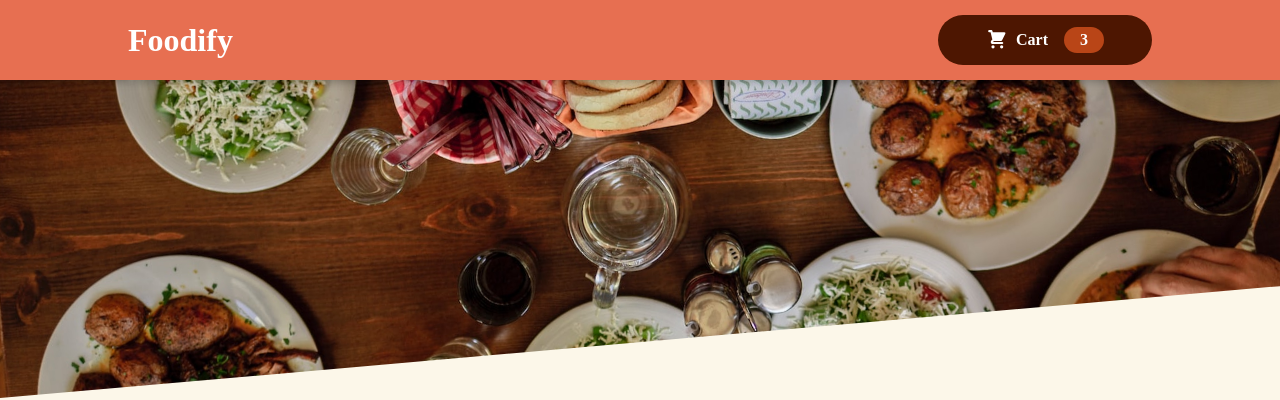
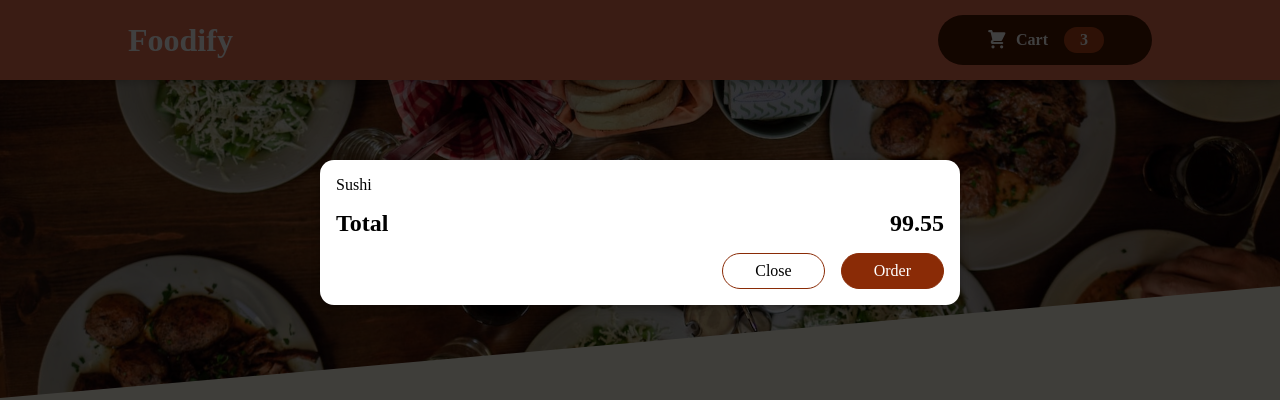
Before and after one commit to abanoubMokhles/food-order-app, a React (Create React App) app: page / in a window 1280 px wide. Shown: the top 400 px of the page. Built offline with nearby package versions, Linux system fonts and the light colour scheme; a web font is replaced by a local one.

Commit message:
add cart and modal components

```diff
--- a/src/App.js
+++ b/src/App.js
@@ -1,11 +1,13 @@
 import React, { Fragment } from "react";
 import Header from "./components/Layout/Header";
 import Meals from "./components/Meals/Meals";
+import Cart from "./components/Cart/Cart";
 
 function App() {
   return (
     <Fragment>
-      <Header></Header>
+      <Cart />
+      <Header />
       <main role="main">
         <Meals />
       </main>
--- /dev/null
+++ b/src/components/Cart/Cart.js
@@ -0,0 +1,32 @@
+import React from "react";
+import styles from "./Cart.module.scss";
+import Modal from "../UI/Modal";
+
+const Cart = (props) => {
+  const cartItems = (
+    <ul className={styles["cart-items"]}>
+      {[{ id: "123", name: "Sushi", price: 2225 }].map((item) => (
+        <li key={item.id}>{item.name}</li>
+      ))}
+    </ul>
+  );
+
+  return (
+    <Modal>
+      {cartItems}
+      <div className={styles.total}>
+        <span>Total</span>
+        <span>99.55</span>
+      </div>
+      <div className={styles.actions}>
+        <button type="button" className={styles["button-alt"]}>
+          Close
+        </button>
+        <button type="button" className={styles.button}>
+          Order
+        </button>
+      </div>
+    </Modal>
+  );
+};
+export default Cart;
--- /dev/null
+++ b/src/components/Cart/Cart.module.scss
@@ -0,0 +1,46 @@
+.cart-items {
+  list-style: none;
+  margin: 0;
+  padding: 0;
+  max-height: 20rem;
+  overflow: auto;
+}
+
+.total {
+  display: flex;
+  justify-content: space-between;
+  align-items: center;
+  font-weight: bold;
+  font-size: 1.5rem;
+  margin: 1rem 0;
+}
+
+.actions {
+  text-align: right;
+}
+
+.actions button {
+  font: inherit;
+  cursor: pointer;
+  background-color: transparent;
+  border: 1px solid #8a2b06;
+  padding: 0.5rem 2rem;
+  border-radius: 25px;
+  margin-left: 1rem;
+}
+
+.actions button:hover,
+.actions button:active {
+  background-color: #5a1a01;
+  border-color: #5a1a01;
+  color: white;
+}
+
+.actions .button--alt {
+  color: #8a2b06;
+}
+
+.actions .button {
+  background-color: #8a2b06;
+  color: white;
+}
--- /dev/null
+++ b/src/components/UI/Modal.js
@@ -0,0 +1,28 @@
+import React, { Fragment } from "react";
+import ReactDOM from "react-dom";
+import styles from "./Modal.module.scss";
+
+const Backdrop = () => {
+  return <div className={styles.backdrop}></div>;
+};
+
+const Overlay = (props) => {
+  return (
+    <div className={styles.modal}>
+      <div>{props.children}</div>
+    </div>
+  );
+};
+const portalElement = document.getElementById("overlays");
+const Modal = (props) => {
+  return (
+    <Fragment>
+      {ReactDOM.createPortal(<Backdrop />, portalElement)}
+      {ReactDOM.createPortal(
+        <Overlay>{props.children}</Overlay>,
+        portalElement
+      )}
+    </Fragment>
+  );
+};
+export default Modal;
--- /dev/null
+++ b/src/components/UI/Modal.module.scss
@@ -0,0 +1,40 @@
+.backdrop {
+  position: fixed;
+  top: 0;
+  left: 0;
+  width: 100%;
+  height: 100vh;
+  z-index: 20;
+  background-color: rgba(0, 0, 0, 0.75);
+}
+
+.modal {
+  position: fixed;
+  top: 20vh;
+  left: 5%;
+  width: 90%;
+  background-color: white;
+  padding: 1rem;
+  border-radius: 14px;
+  box-shadow: 0 2px 8px rgba(0, 0, 0, 0.25);
+  z-index: 30;
+  animation: slide-down 300ms ease-out forwards;
+}
+
+@media (min-width: 768px) {
+  .modal {
+    width: 40rem;
+    left: calc(50% - 20rem);
+  }
+}
+
+@keyframes slide-down {
+  from {
+    opacity: 0;
+    transform: translateY(-3rem);
+  }
+  to {
+    opacity: 1;
+    transform: translateY(0);
+  }
+}
```
Also changed, not shown: 2 other files (tests, documents, lock files or other folders).
